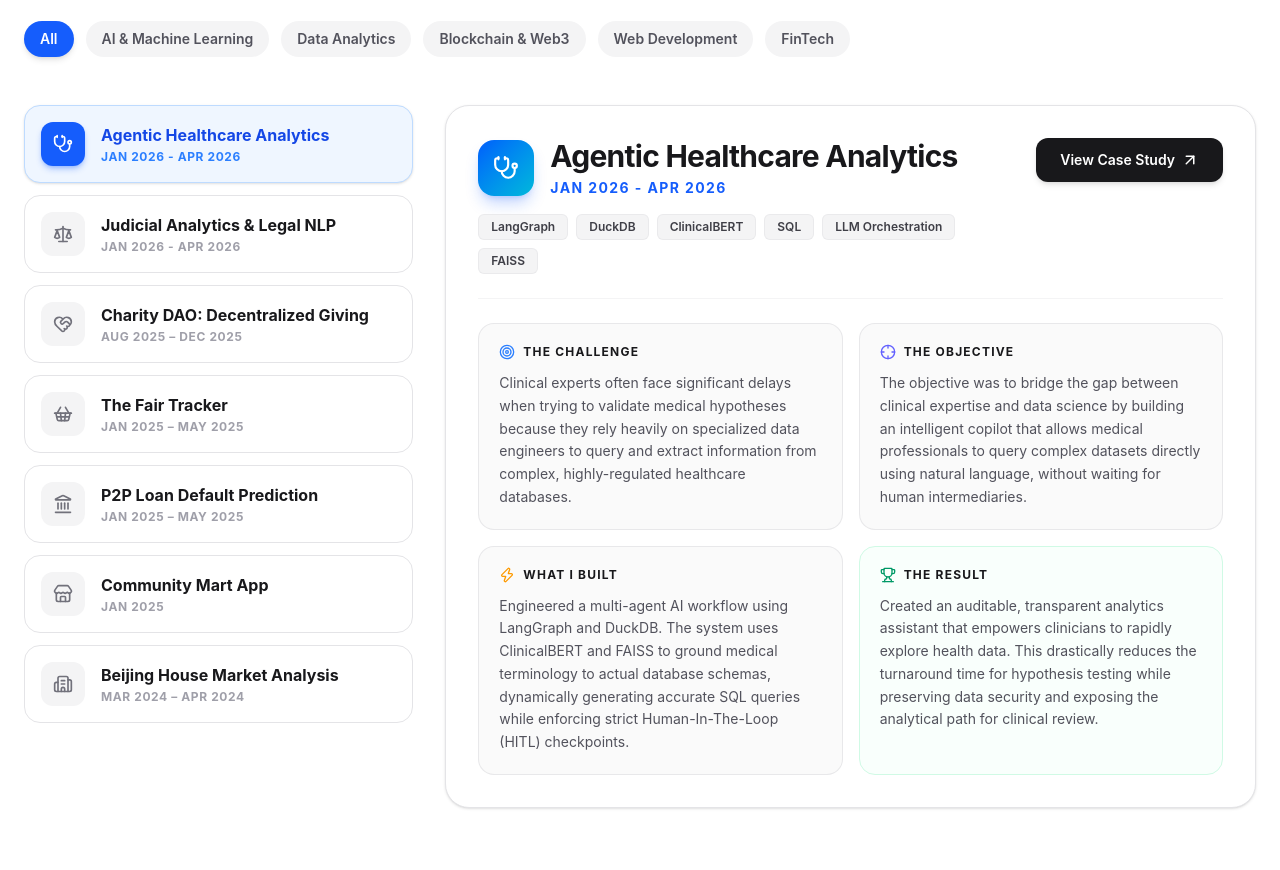
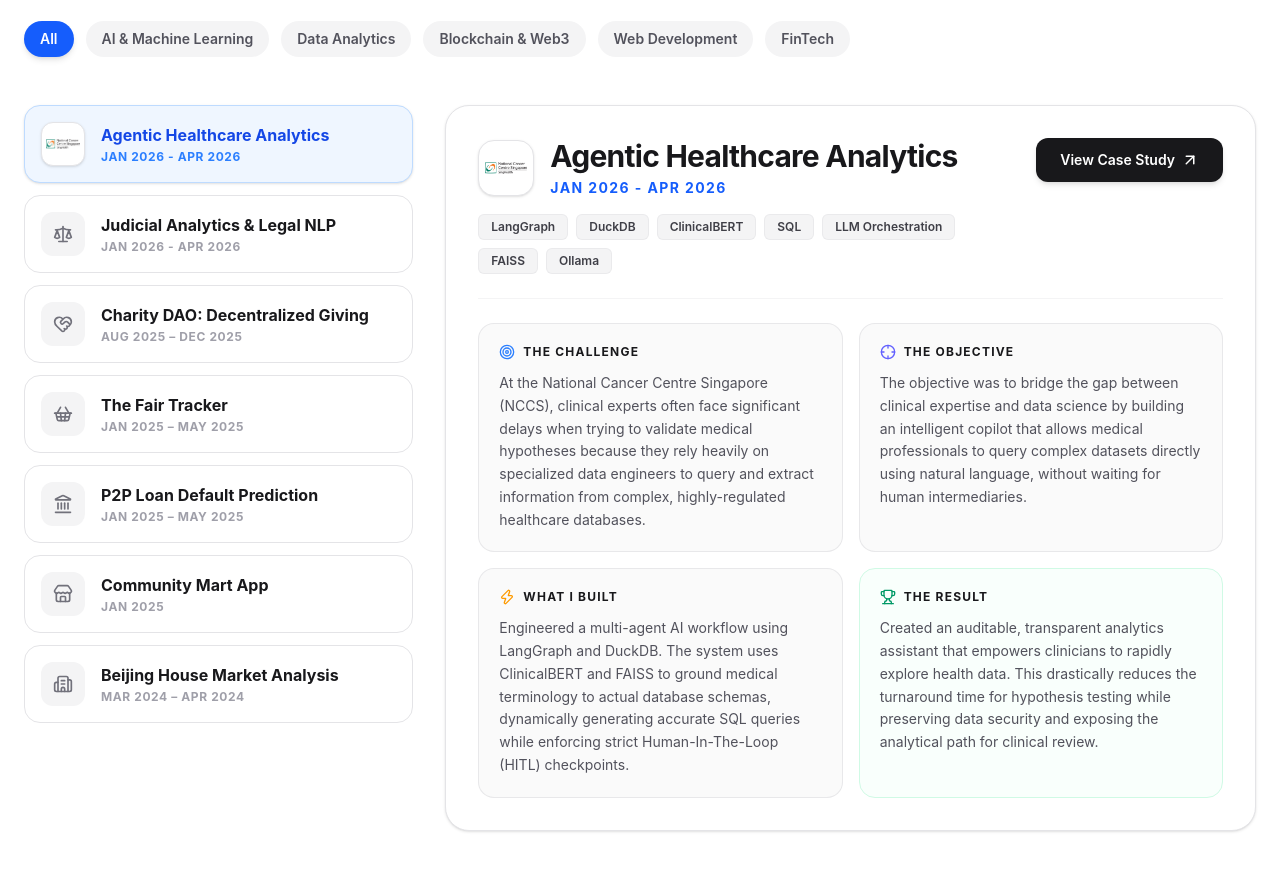
Before and after one commit to MarcusLiangg/MarcusLiang, a Next.js app: page / in a window 1280 px wide. Shown: the part 4560-5430 px from the top of the page. Built offline with nearby package versions, Linux system fonts and the light colour scheme.

Commit message:
Updated Resume, added exit for 3D view, update icon for project

```diff
--- a/app/page.jsx
+++ b/app/page.jsx
@@ -562,6 +562,11 @@ Analytics, BT3017 Feature Engineering for Machine Learning, CS2040 Data Structur
                         }`}
                       >
                         <div className="flex items-center gap-4">
+                          {project.logo ? (
+                            <div className="w-11 h-11 rounded-xl bg-white border border-zinc-200 shadow-sm shrink-0 flex items-center justify-center overflow-hidden p-1">
+                              <Image src={project.logo} alt={`${project.title} logo`} width={40} height={40} className="object-contain" />
+                            </div>
+                          ) : (
                           <div className={`w-11 h-11 rounded-xl flex items-center justify-center shrink-0 transition-all duration-300 ${
                             isSelected
                               ? "bg-blue-600 text-white shadow-md shadow-blue-600/30"
@@ -569,6 +574,7 @@ Analytics, BT3017 Feature Engineering for Machine Learning, CS2040 Data Structur
                           }`}>
                             <ProjectIcon projectId={project.id} size={20} />
                           </div>
+                          )}
                           <div className="min-w-0">
                             <h3 className={`text-base font-bold mb-0.5 transition-colors ${isSelected ? "text-blue-700" : "text-zinc-900 group-hover:text-blue-600"}`}>
                               {project.title}
@@ -601,9 +607,15 @@ Analytics, BT3017 Feature Engineering for Machine Learning, CS2040 Data Structur
                       <div className="flex flex-col md:flex-row md:justify-between md:items-start mb-6 gap-6 border-b border-zinc-100 pb-6">
                         <div className="flex-grow">
                           <div className="flex items-center gap-4 mb-4">
+                            {activeProject.logo ? (
+                              <div className="w-14 h-14 rounded-2xl bg-white border border-zinc-200 shadow-sm shrink-0 flex items-center justify-center overflow-hidden p-1.5">
+                                <Image src={activeProject.logo} alt={`${activeProject.title} logo`} width={52} height={52} className="object-contain" />
+                              </div>
+                            ) : (
                             <div className="w-14 h-14 rounded-2xl bg-gradient-to-br from-blue-600 to-cyan-500 text-white flex items-center justify-center shadow-lg shadow-blue-600/25 shrink-0">
                               <ProjectIcon projectId={activeProject.id} size={26} />
                             </div>
+                            )}
                             <div>
                               <h2 className="text-3xl font-bold text-zinc-900 tracking-tight">{activeProject.title}</h2>
                               <p className="text-sm font-bold text-blue-600 uppercase tracking-widest mt-1">{activeProject.date}</p>
--- a/app/projects/agentic-healthcare/page.jsx
+++ b/app/projects/agentic-healthcare/page.jsx
@@ -203,6 +203,7 @@ export default function AgenticHealthcareProject() {
                   <span className="px-3 py-1.5 bg-zinc-100 text-zinc-700 rounded-lg text-sm font-semibold border border-zinc-200/50">ClinicalBERT</span>
                   <span className="px-3 py-1.5 bg-zinc-100 text-zinc-700 rounded-lg text-sm font-semibold border border-zinc-200/50">FAISS</span>
                   <span className="px-3 py-1.5 bg-zinc-100 text-zinc-700 rounded-lg text-sm font-semibold border border-zinc-200/50">Large Language Models (LLMs)</span>
+                  <span className="px-3 py-1.5 bg-zinc-100 text-zinc-700 rounded-lg text-sm font-semibold border border-zinc-200/50">Ollama</span>
                 </div>
               </div>
 
--- a/data/projects.js
+++ b/data/projects.js
@@ -4,17 +4,18 @@ export const PROJECTS_DATA = [
     title: "Agentic Healthcare Analytics",
     date: "Jan 2026 - Apr 2026",
     categories: ["AI & Machine Learning", "Data Analytics"],
-    shortDesc: "A multi-agent workflow that translates natural-language healthcare questions into auditable structured-data analysis using LangGraph and DuckDB.",
+    shortDesc: "A multi-agent workflow built with the National Cancer Centre Singapore (NCCS) that translates natural-language healthcare questions into auditable structured-data analysis using LangGraph and DuckDB.",
 
     starContent: {
-      situation: "Clinical experts often face significant delays when trying to validate medical hypotheses because they rely heavily on specialized data engineers to query and extract information from complex, highly-regulated healthcare databases.",
+      situation: "At the National Cancer Centre Singapore (NCCS), clinical experts often face significant delays when trying to validate medical hypotheses because they rely heavily on specialized data engineers to query and extract information from complex, highly-regulated healthcare databases.",
       task: "The objective was to bridge the gap between clinical expertise and data science by building an intelligent copilot that allows medical professionals to query complex datasets directly using natural language, without waiting for human intermediaries.",
       action: "Engineered a multi-agent AI workflow using LangGraph and DuckDB. The system uses ClinicalBERT and FAISS to ground medical terminology to actual database schemas, dynamically generating accurate SQL queries while enforcing strict Human-In-The-Loop (HITL) checkpoints.",
       result: "Created an auditable, transparent analytics assistant that empowers clinicians to rapidly explore health data. This drastically reduces the turnaround time for hypothesis testing while preserving data security and exposing the analytical path for clinical review."
     },
 
-    image: "/projects/healthcare-agentic-cover.png",
-    technologies: ["LangGraph", "DuckDB", "ClinicalBERT", "SQL", "LLM Orchestration", "FAISS"]
+    image: "/projects/nccs-logo.jpg",
+    logo: "/projects/nccs-logo.jpg",
+    technologies: ["LangGraph", "DuckDB", "ClinicalBERT", "SQL", "LLM Orchestration", "FAISS", "Ollama"]
   },
   {
     id: "judicial-analytics-legal-nlp",
--- a/public/pc-setup.html
+++ b/public/pc-setup.html
@@ -110,6 +110,15 @@
   }
   #hud b { color: #a1a1aa; }
 
+  #exit-btn {
+    position: fixed; top: 16px; right: 16px; z-index: 30;
+    padding: 10px 18px; border-radius: 999px; text-decoration: none;
+    background: rgba(9,9,11,.6); color: #a1a1aa; border: 1px solid #27272a;
+    font: 600 13px ui-monospace, SFMono-Regular, Menlo, Consolas, monospace;
+    transition: background .15s ease, color .15s ease;
+  }
+  #exit-btn:hover { background: #27272a; color: #f4f4f5; }
+
   #put-down-btn {
     position: fixed; bottom: 28px; left: 50%;
     transform: translateX(-50%) translateY(16px);
@@ -163,6 +172,8 @@
 <body>
 
 <div id="scene-container"></div>
+
+<a id="exit-btn" href="/" title="Back to portfolio">&#8592;&nbsp; Exit 3D View</a>
 
 <!-- The IDE DOM lives here; CSS3DRenderer moves #ide-root into its layer. -->
 <div id="ide-root">
@@ -528,7 +539,7 @@ mug.add(coaster);
    ============================================================ */
 const PROJECTS = [
   { id: 'agentic-healthcare', title: 'Agentic Healthcare Analytics', date: 'Jan 2026 - Apr 2026',
-    shortDesc: 'A multi-agent workflow that translates natural-language healthcare questions into auditable structured-data analysis using LangGraph and DuckDB.' },
+    shortDesc: 'A multi-agent workflow built with the National Cancer Centre Singapore (NCCS) that translates natural-language healthcare questions into auditable structured-data analysis using LangGraph and DuckDB.' },
   { id: 'judicial-analytics-legal-nlp', title: 'Judicial Analytics & Legal NLP', date: 'Jan 2026 - Apr 2026',
     shortDesc: 'A comprehensive NLP pipeline designed to extract, process, and analyze complex legal documents while strictly controlling for data leakage.' },
   { id: 'charity-dao', title: 'Charity DAO: Decentralized Giving', date: 'Aug 2025 - Dec 2025',
```
Also changed, not shown: public/projects/nccs-logo.jpg (added), 1 other file (tests, documents, lock files or other folders).
